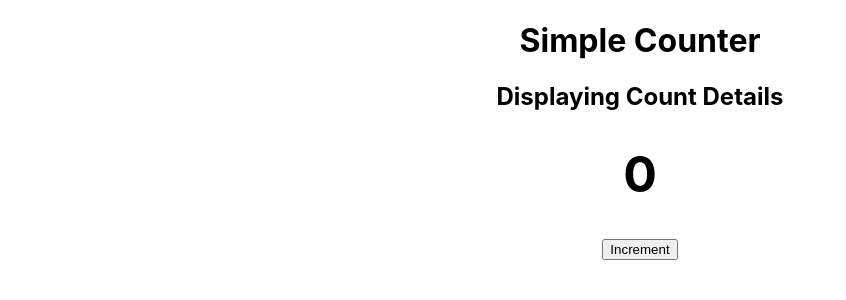
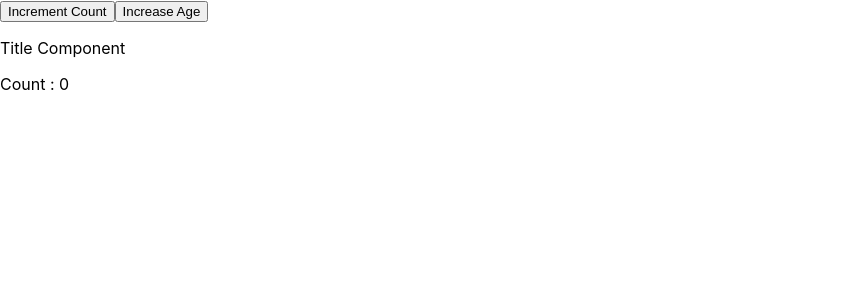
Before and after one commit to KethraPackiamB/Daily_React_Practice, a React (Create React App) app: page / in a window 1280 px wide. Shown: the top 300 px of the page, without its empty margins (0-846 px from the left). Built offline with nearby package versions, Linux system fonts and the light colour scheme; the HTML template or start-up script is replaced by a standard one.

Commit message:
Practiced react concepts

```diff
--- a/src/App.js
+++ b/src/App.js
@@ -9,6 +9,11 @@ import { UserProfiles } from './SingleResponsibilityPrinciple/UserProfiles';
 import { ImplementingTheme } from './ThemeSwitcher/ImplementingTheme';
 import { SettingTheme } from './ThemeSwitcher/SettingTheme';
 import { ContextComponent } from './SimpleCounter/ContextComponent';
+import { MappingConcept } from './Learning/MappingConcept';
+import { CreateElementConcept } from './Practicing/CreateElementConcept';
+import { ClassComponent } from './Practicing/ClassComponent';
+import { Form } from "./Practicing/MemoConcept";
+import { MemoExample } from './Practicing/MemoExample';
 
 
 function App() {
@@ -21,7 +26,12 @@ function App() {
   {/* <UserProfiles/> */}
   {/* <ImplementingTheme/> */}
   {/* <SettingTheme/> */}
-  <ContextComponent/>
+  {/* <ContextComponent/> */}
+  {/* <MappingConcept/> */}
+  {/* <CreateElementConcept/> */}
+  {/* <ClassComponent/> */}
+  {/* <Form/> */}
+  <MemoExample/>
    </div>
   );
 }
--- /dev/null
+++ b/src/Learning/MappingConcept.jsx
@@ -0,0 +1,14 @@
+ export const MappingConcept = () => {
+
+   const fruits = ["banana", "apple", "mango"];
+
+    return(
+        <div>
+            <ul>
+            {fruits.map((fruits,index) => {
+                <li key={index}>{fruits}</li>
+            })}
+            </ul>
+            </div>
+    )
+}
--- /dev/null
+++ b/src/Practicing/ClassComponent.jsx
@@ -0,0 +1,10 @@
+import React from 'react';
+
+export class ClassComponent extends React.Component {
+
+render(){
+        return(
+            <h1>{`hello ${this.props.name}`}</h1>
+        )
+    }
+}
--- /dev/null
+++ b/src/Practicing/CreateElementConcept.jsx
@@ -0,0 +1,8 @@
+import React from 'react';
+
+export const CreateElementConcept = () => {
+
+    const element = React.createElement("h1", {id:"heading"},"Hello world");
+
+    return element;
+}
--- /dev/null
+++ b/src/Practicing/MemoConcept.jsx
@@ -0,0 +1,42 @@
+import {memo,useState} from "react";
+
+
+const EmployeeDetail = memo(function EmployeeDetail ({name,email}) {
+
+     console.log("Name:", name);
+     console.log("Email:", email);
+    return(
+        <div>
+            <p>Name : {name}</p>
+            <p>Email : {email}</p>
+
+
+        </div>
+    )
+});
+
+export const Form = () => {
+
+    const [name, setName] = useState("");
+    const [email,setEmail] = useState("");
+
+
+    return(
+        <>
+        <div>
+            <label>
+        Name:{" "}
+        <input value={name} onChange={(e) => setName(e.target.value)} />
+      </label>
+
+
+           <label>
+        Email:{" "}
+        <input value={email} onChange={(e) => setEmail(e.target.value)} />
+      </label>
+        </div>
+
+        <EmployeeDetail name={name}/>
+        </>
+            )
+}
--- /dev/null
+++ b/src/Practicing/MemoExample.jsx
@@ -0,0 +1,46 @@
+import { useState, memo } from 'react';
+
+export const MemoExample = () => {
+
+    const [count, setCount] = useState(0);
+    const [age, setAge] = useState(20);
+
+    return(
+        <div>
+            <button onClick={()=>setCount(count+1)}>Increment Count</button>
+            <button onClick={()=>setAge(age+1)}>Increase Age</button>
+
+            <Title/>
+            <CountDisplay count={count}/>
+        </div>
+    )
+}
+
+const Title = memo(function title (){
+    console.log("Title Comonent Re-rendered");
+
+    return(
+        <div>
+           <p>Title Component</p>
+        </div>
+    )
+} );
+
+
+const CountDisplay = memo(function CountDisplay({count}) {
+    console.log("CountDisplay Component Re-rendered");
+    return(
+        <div>
+        <p>Count : {count}</p>
+        </div>
+    )
+});
+
+const AgeDisplay = memo(function AgeDisplay(){
+    console.log("AgeDisplay Component Re-rendered");
+    return(
+        <div>
+            <p>Age Display</p>
+        </div>
+    )
+})
```
Also changed, not shown: src/Practicing/AppComponent.jsx (added, +9 -0 lines).
